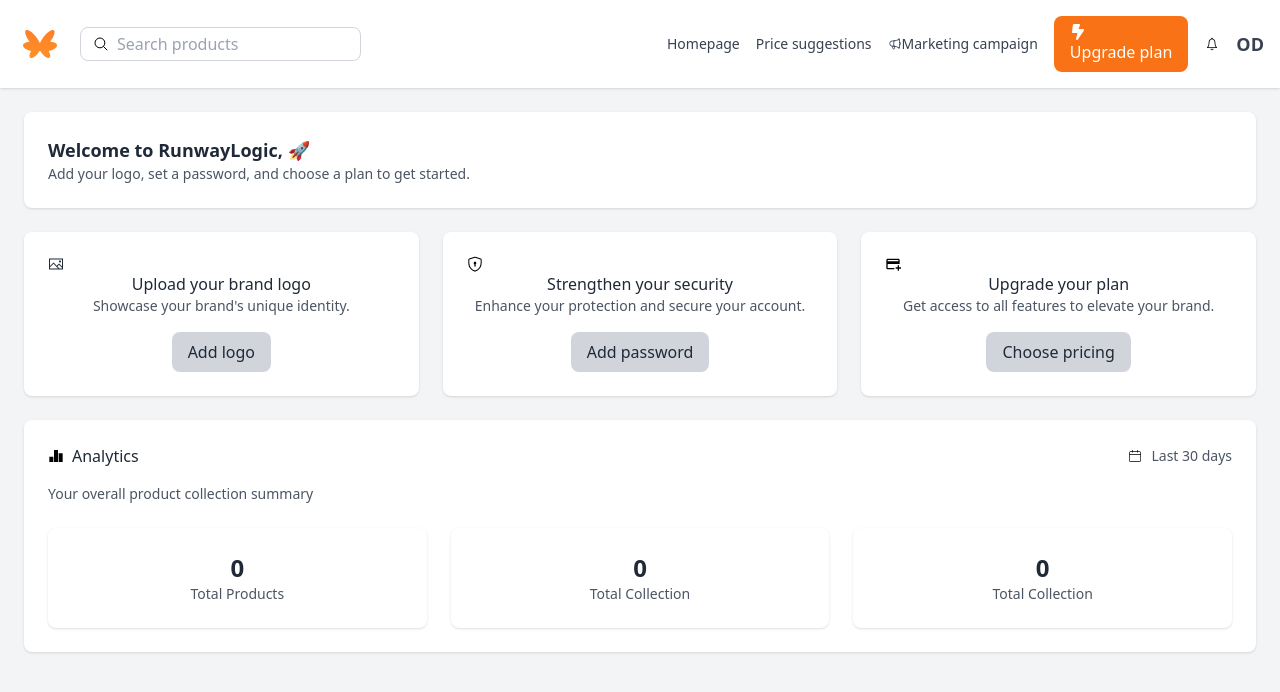
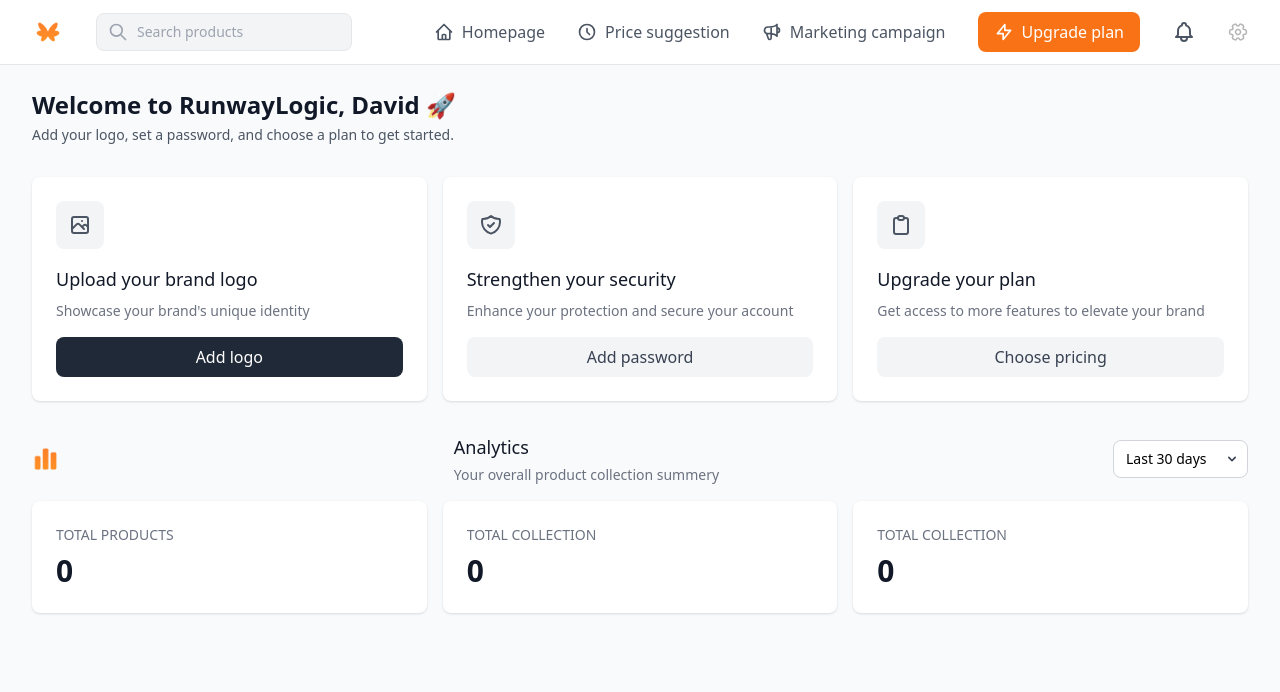
Before and after one commit to IsraelOjiefoh/RunwayLogic, a React (Vite) app: page /home in a window 1280 px wide. Shown: the top 692 px of the page. Built offline with nearby package versions, Linux system fonts and the light colour scheme.

Commit message:
updated homepage

```diff
--- a/src/App.tsx
+++ b/src/App.tsx
@@ -6,6 +6,7 @@
 import OtpVerification from "./components/account creation/otp";
 import Homepage from "./components/homepage/Homepage";
 import Login from "./components/login page/Login";
+/* import ProfileSettings from "./components/profile settings/ProfileSettings"; */
 
 function App() {
   return (
@@ -18,6 +19,7 @@
         <Route path="/brand-name" element={<BrandName />} />
         <Route path="/login" element={<Login/>} />
         <Route path="/home" element={<Homepage/>} />
+        {/* <Route path="/profile" element={<ProfileSettings/>} /> */}
       </Routes>
     </Router>
   );
--- a/src/components/homepage/Homepage.tsx
+++ b/src/components/homepage/Homepage.tsx
@@ -1,138 +1,211 @@
-import React from "react";
-import { useUser } from "../../../Context/UserContext";
-import logo from "../../assets/logo (2).png";
-import { IoIosNotificationsOutline } from "react-icons/io";
-import { IoSearchOutline } from "react-icons/io5";
-import { HiOutlineMegaphone } from "react-icons/hi2";
-import { FaBoltLightning } from "react-icons/fa6";
-import { LiaImage } from "react-icons/lia";
-import { GoShieldLock } from "react-icons/go";
-import { MdOutlineAddCard } from "react-icons/md";
-import { RiBarChart2Fill } from "react-icons/ri";
-import { CiCalendar } from "react-icons/ci";
+import React from 'react'
+import Logo from '../../assets/logo (2).png';
+import Barchart from '../../assets/barchart.png';
+import Settings from '../../assets/setting-2.png';
 
 const Homepage: React.FC = () => {
-  const { user } = useUser();
   return (
-    <div className="min-h-screen bg-gray-100">
-      {/* Header */}
-      <header className="bg-white shadow p-4 flex justify-between items-center">
-        <div className="flex items-center space-x-4">
-          <img src={logo} alt="Logo" className="w-full h-full" />
-          <div className="flex items-center border border-gray-300 rounded-lg px-3 py-1 focus-within:ring focus-within:ring-orange-300">
-            <IoSearchOutline />
+    <div className="min-h-screen bg-gray-50">
+      {/* Navigation */}
+      <nav className="bg-white border-b border-gray-200">
+        <div className="max-w-7xl mx-auto px-4 sm:px-6 lg:px-8">
+          <div className="flex justify-between h-16">
+            <div className="flex items-center space-x-8">
+              {/* Logo */}
+              <img
+                src={Logo}
+                alt="RunwayLogic"
+                className="h-8 w-8"
+              />
+
+              {/* Search */}
+              <div className="relative">
+                <div className="absolute inset-y-0 left-0 pl-3 flex items-center pointer-events-none">
+                  <svg className="h-5 w-5 text-gray-400" viewBox="0 0 24 24" fill="none" stroke="currentColor">
+                    <path strokeLinecap="round" strokeLinejoin="round" strokeWidth={2} d="M21 21l-6-6m2-5a7 7 0 11-14 0 7 7 0 0114 0z" />
+                  </svg>
+                </div>
                 <input
                   type="text"
                   placeholder="Search products"
-              className="ml-2 border-none focus:ring-0 focus:outline-none"
+                  className="block w-full pl-10 pr-3 py-2 border border-gray-200 rounded-lg bg-gray-100 text-sm"
                 />
               </div>
             </div>
-        <div className="flex items-center space-x-4">
-          <button className="text-sm text-gray-700 hover:text-gray-900">
+
+            {/* Navigation Links */}
+            <div className="flex items-center space-x-8">
+              <a href="#" className="flex items-center text-gray-600 hover:text-gray-900">
+                <svg className="h-5 w-5 mr-2" viewBox="0 0 24 24" fill="none" stroke="currentColor">
+                  <path strokeLinecap="round" strokeLinejoin="round" strokeWidth={2} d="M3 12l2-2m0 0l7-7 7 7M5 10v10a1 1 0 001 1h3m10-11l2 2m-2-2v10a1 1 0 01-1 1h-3m-6 0a1 1 0 001-1v-4a1 1 0 011-1h2a1 1 0 011 1v4a1 1 0 001 1m-6 0h6" />
+                </svg>
                 Homepage
-          </button>
-          <button className="text-sm text-gray-700 hover:text-gray-900">
-            Price suggestions
-          </button>
-          <button className="text-sm text-gray-700 hover:text-gray-900 flex items-center">
-            <HiOutlineMegaphone />
+              </a>
+              <a href="#" className="flex items-center text-gray-600 hover:text-gray-900">
+                <svg className="h-5 w-5 mr-2" viewBox="0 0 24 24" fill="none" stroke="currentColor">
+                  <path strokeLinecap="round" strokeLinejoin="round" strokeWidth={2} d="M12 8v4l3 3m6-3a9 9 0 11-18 0 9 9 0 0118 0z" />
+                </svg>
+                Price suggestion
+              </a>
+              <a href="#" className="flex items-center text-gray-600 hover:text-gray-900">
+                <svg className="h-5 w-5 mr-2" viewBox="0 0 24 24" fill="none" stroke="currentColor">
+                  <path strokeLinecap="round" strokeLinejoin="round" strokeWidth={2} d="M11 5.882V19.24a1.76 1.76 0 01-3.417.592l-2.147-6.15M18 13a3 3 0 100-6M5.436 13.683A4.001 4.001 0 017 6h1.832c4.1 0 7.625-1.234 9.168-3v14c-1.543-1.766-5.067-3-9.168-3H7a3.988 3.988 0 01-1.564-.317z" />
+                </svg>
                 Marketing campaign
-          </button>
-          <button className="bg-orange-500 text-white px-4 py-2 rounded-lg hover:bg-orange-600">
-            {" "}
-            <FaBoltLightning />
+              </a>
+
+              <button className="bg-orange-500 text-white px-4 py-2 rounded-lg flex items-center">
+                <svg className="h-5 w-5 mr-2" viewBox="0 0 24 24" fill="none" stroke="currentColor">
+                  <path strokeLinecap="round" strokeLinejoin="round" strokeWidth={2} d="M13 10V3L4 14h7v7l9-11h-7z" />
+                </svg>
                 Upgrade plan
               </button>
-          <button className="relative">
-            <IoIosNotificationsOutline />
+
+              <button className="text-gray-600 hover:text-gray-900">
+                <svg className="h-6 w-6" viewBox="0 0 24 24" fill="none" stroke="currentColor">
+                  <path strokeLinecap="round" strokeLinejoin="round" strokeWidth={2} d="M15 17h5l-1.405-1.405A2.032 2.032 0 0118 14.158V11a6.002 6.002 0 00-4-5.659V5a2 2 0 10-4 0v.341C7.67 6.165 6 8.388 6 11v3.159c0 .538-.214 1.055-.595 1.436L4 17h5m6 0v1a3 3 0 11-6 0v-1m6 0H9" />
+                </svg>
               </button>
-          <div className="text-gray-700 font-bold text-lg">OD</div>
+
+              <button className='text-black-1500 hover:text-gray-1300'>
+                <img src={Settings} alt='settings' />
+              </button>
             </div>
-      </header>
+          </div>
+        </div>
+      </nav>
 
+      {/* Main Content */}
+      <main className="max-w-7xl mx-auto py-6 sm:px-6 lg:px-8">
         {/* Welcome Section */}
-      <main className="p-6 space-y-6">
-        <div className="bg-white shadow rounded-lg p-6">
-          <h2 className="text-lg font-semibold text-gray-800">
-            Welcome to RunwayLogic, {user?.brandName || user?.firstName} 🚀
-          </h2>
-          <p className="text-sm text-gray-600">
+        <div className="px-4 sm:px-0">
+          <h1 className="text-2xl font-semibold text-gray-900">
+            Welcome to RunwayLogic, David{' '}
+            <span role="img" aria-label="rocket">🚀</span>
+          </h1>
+          <p className="mt-1 text-sm text-gray-600">
             Add your logo, set a password, and choose a plan to get started.
           </p>
         </div>
 
-        {/* Action Cards */}
-        <div className="grid grid-cols-1 md:grid-cols-3 gap-6">
-          <div className="bg-white shadow rounded-lg p-6 text-center">
-            <h3 className="text-gray-800 font-medium">
-              {" "}
-              <LiaImage /> Upload your brand logo
-            </h3>
-            <p className="text-sm text-gray-600 mb-4">
-              Showcase your brand's unique identity.
+        {/* Setup Cards */}
+        <div className="mt-8 grid grid-cols-1 gap-4 sm:grid-cols-3">
+          {/* Upload Logo Card */}
+          <div className="bg-white overflow-hidden shadow rounded-lg">
+            <div className="p-6">
+              <div className="flex items-center justify-center w-12 h-12 bg-gray-100 rounded-lg mb-4">
+                <svg className="w-6 h-6 text-gray-600" viewBox="0 0 24 24" fill="none" stroke="currentColor">
+                  <path strokeLinecap="round" strokeLinejoin="round" strokeWidth={2} d="M4 16l4.586-4.586a2 2 0 012.828 0L16 16m-2-2l1.586-1.586a2 2 0 012.828 0L20 14m-6-6h.01M6 20h12a2 2 0 002-2V6a2 2 0 00-2-2H6a2 2 0 00-2 2v12a2 2 0 002 2z" />
+                </svg>
+              </div>
+              <h3 className="text-lg font-medium text-gray-900">Upload your brand logo</h3>
+              <p className="mt-2 text-sm text-gray-500">
+                Showcase your brand's unique identity
               </p>
-            <button className="bg-gray-300 text-gray-800 px-4 py-2 rounded-lg hover:bg-gray-600">
+              <button className="mt-4 w-full bg-gray-800 text-white py-2 px-4 rounded-lg hover:bg-gray-700 transition-colors">
                 Add logo
               </button>
             </div>
-          <div className="bg-white shadow rounded-lg p-6 text-center">
-            <GoShieldLock />
-            <h3 className="text-gray-800 font-medium">
-              Strengthen your security
-            </h3>
-            <p className="text-sm text-gray-600 mb-4">
-              Enhance your protection and secure your account.
+          </div>
+
+          {/* Security Card */}
+          <div className="bg-white overflow-hidden shadow rounded-lg">
+            <div className="p-6">
+              <div className="flex items-center justify-center w-12 h-12 bg-gray-100 rounded-lg mb-4">
+                <svg className="w-6 h-6 text-gray-600" viewBox="0 0 24 24" fill="none" stroke="currentColor">
+                  <path strokeLinecap="round" strokeLinejoin="round" strokeWidth={2} d="M9 12l2 2 4-4m5.618-4.016A11.955 11.955 0 0112 2.944a11.955 11.955 0 01-8.618 3.04A12.02 12.02 0 003 9c0 5.591 3.824 10.29 9 11.622 5.176-1.332 9-6.03 9-11.622 0-1.042-.133-2.052-.382-3.016z" />
+                </svg>
+              </div>
+              <h3 className="text-lg font-medium text-gray-900">Strengthen your security</h3>
+              <p className="mt-2 text-sm text-gray-500">
+                Enhance your protection and secure your account
               </p>
-            <button className="bg-gray-300 text-gray-800 px-4 py-2 rounded-lg hover:bg-gray-600">
+              <button className="mt-4 w-full bg-gray-100 text-gray-700 py-2 px-4 rounded-lg hover:bg-gray-200 transition-colors">
                 Add password
               </button>
             </div>
-          <div className="bg-white shadow rounded-lg p-6 text-center">
-            <MdOutlineAddCard />
-            <h3 className="text-gray-800 font-medium">Upgrade your plan</h3>
-            <p className="text-sm text-gray-600 mb-4">
-              Get access to all features to elevate your brand.
+          </div>
+
+          {/* Upgrade Plan Card */}
+          <div className="bg-white overflow-hidden shadow rounded-lg">
+            <div className="p-6">
+              <div className="flex items-center justify-center w-12 h-12 bg-gray-100 rounded-lg mb-4">
+                <svg className="w-6 h-6 text-gray-600" viewBox="0 0 24 24" fill="none" stroke="currentColor">
+                  <path strokeLinecap="round" strokeLinejoin="round" strokeWidth={2} d="M9 5H7a2 2 0 00-2 2v12a2 2 0 002 2h10a2 2 0 002-2V7a2 2 0 00-2-2h-2M9 5a2 2 0 002 2h2a2 2 0 002-2M9 5a2 2 0 012-2h2a2 2 0 012 2" />
+                </svg>
+              </div>
+              <h3 className="text-lg font-medium text-gray-900">Upgrade your plan</h3>
+              <p className="mt-2 text-sm text-gray-500">
+                Get access to more features to elevate your brand
               </p>
-            <button className="bg-gray-300 text-gray-800 px-4 py-2 rounded-lg hover:bg-gray-600">
+              <button className="mt-4 w-full bg-gray-100 text-gray-700 py-2 px-4 rounded-lg hover:bg-gray-200 transition-colors">
                 Choose pricing
               </button>
             </div>
           </div>
+        </div>
 
         {/* Analytics Section */}
-        <div className="bg-white shadow rounded-lg p-6">
-          <div className="flex justify-between items-center mb-4">
-            <div className="flex items-center space-x-2">
-              <RiBarChart2Fill />
-              <h3 className="text-gray-800 font-medium">Analytics</h3>
+        <div className="mt-8">
+          <div className="flex items-center justify-between">
+          <div>
+            <img src={Barchart} alt='Barchart' className='w-7 h-7'/>
           </div>
-            <div className="flex items-center space-x-2">
-              <CiCalendar />
-              <span className="text-sm text-gray-600">Last 30 days</span>
+            <div>
+              <h2 className="text-lg font-medium text-gray-900">Analytics</h2>
+              <p className="mt-1 text-sm text-gray-500">
+                Your overall product collection summery
+              </p>
+            </div>
+            <div className="relative">
+              <select className="appearance-none bg-white border border-gray-300 rounded-lg py-2 pl-3 pr-10 text-sm">
+                <option>Last 30 days</option>
+                <option>Last 7 days</option>
+                <option>Last 90 days</option>
+              </select>
+              <div className="pointer-events-none absolute inset-y-0 right-0 flex items-center px-2 text-gray-700">
+                <svg className="h-4 w-4" viewBox="0 0 20 20" fill="currentColor">
+                  <path fillRule="evenodd" d="M5.293 7.293a1 1 0 011.414 0L10 10.586l3.293-3.293a1 1 0 111.414 1.414l-4 4a1 1 0 01-1.414 0l-4-4a1 1 0 010-1.414z" clipRule="evenodd" />
+                </svg>
               </div>
             </div>
-          <p className="text-sm text-gray-600 mb-6">
-            Your overall product collection summary
+          </div>
+
+          <div className="mt-4 grid grid-cols-1 gap-4 sm:grid-cols-3">
+            {/* Total Products */}
+            <div className="bg-white overflow-hidden shadow rounded-lg">
+              <div className="p-6">
+                <p className="text-sm font-medium text-gray-500 truncate">
+                  TOTAL PRODUCTS
                 </p>
-          <div className="grid grid-cols-1 md:grid-cols-3 gap-6">
-            <div className="bg-white shadow rounded-lg p-6 text-center">
-              <h4 className="text-2xl font-bold text-gray-800">0</h4>
-              <p className="text-sm text-gray-600">Total Products</p>
+                <p className="mt-2 text-3xl font-semibold text-gray-900">0</p>
               </div>
-            <div className="bg-white shadow rounded-lg p-6 text-center">
-              <h4 className="text-2xl font-bold text-gray-800">0</h4>
-              <p className="text-sm text-gray-600">Total Collection</p>
             </div>
-            <div className="bg-white shadow rounded-lg p-6 text-center">
-              <h4 className="text-2xl font-bold text-gray-800">0</h4>
-              <p className="text-sm text-gray-600">Total Collection</p>
+
+            {/* Total Collection */}
+            <div className="bg-white overflow-hidden shadow rounded-lg">
+              <div className="p-6">
+                <p className="text-sm font-medium text-gray-500 truncate">
+                  TOTAL COLLECTION
+                </p>
+                <p className="mt-2 text-3xl font-semibold text-gray-900">0</p>
+              </div>
+            </div>
+
+            {/* Total Collection (Duplicate) */}
+            <div className="bg-white overflow-hidden shadow rounded-lg">
+              <div className="p-6">
+                <p className="text-sm font-medium text-gray-500 truncate">
+                  TOTAL COLLECTION
+                </p>
+                <p className="mt-2 text-3xl font-semibold text-gray-900">0</p>
+              </div>
             </div>
           </div>
         </div>
       </main>
     </div>
-  );
-};
+  )
+}
 
-export default Homepage;
+export default Homepage
```
Also changed, not shown: src/assets/barchart.png (added), src/assets/setting-2.png (added), src/components/profile settings/ProfileSettings.tsx (added). Lines whose indentation alone changed are shown as unchanged.
